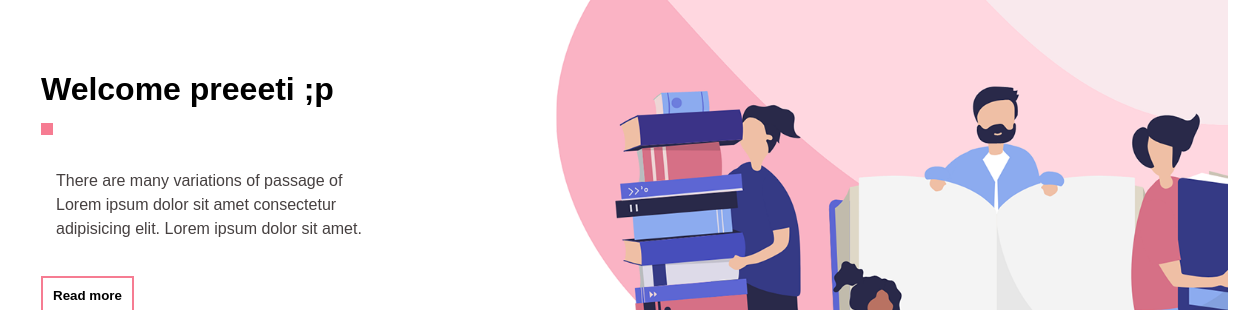
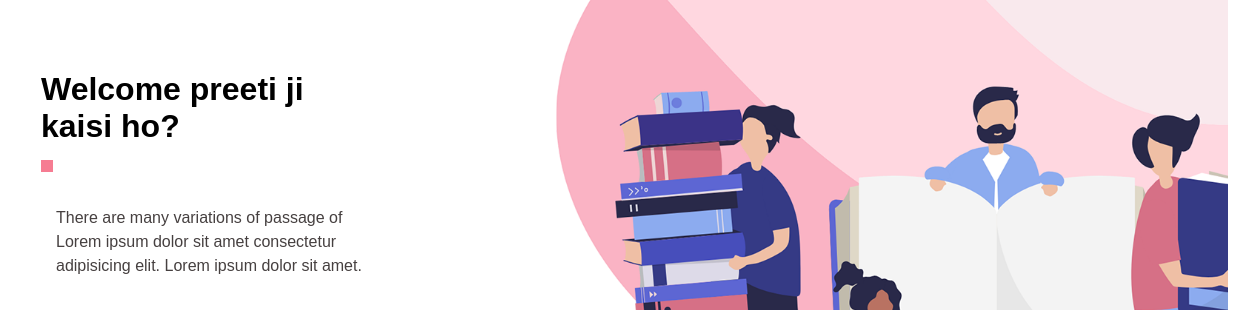
Before and after one commit to Amitarya27/et-website, a plain HTML site: page et_website/index.html in a window 1280 px wide. Shown: the part 172-482 px from the top of the page, 39-1280 px from the left. Drawn offline with Linux system fonts and the light colour scheme.

Commit message:
Update index.html

```diff
--- a/et_website/index.html
+++ b/et_website/index.html
@@ -20,7 +20,7 @@
         <div class="container">
             <img src="images/logo.png" alt="" class="logo">
             <div class="header-text">
-                <h1>Welcome preeeti ;p</h1>
+                <h1>Welcome preeti ji <br> kaisi ho?</h1>
                 <span class="square"></span>
                 <p>There are many variations of passage of Lorem ipsum dolor sit amet consectetur adipisicing elit.
                     Lorem ipsum dolor sit amet.
```
